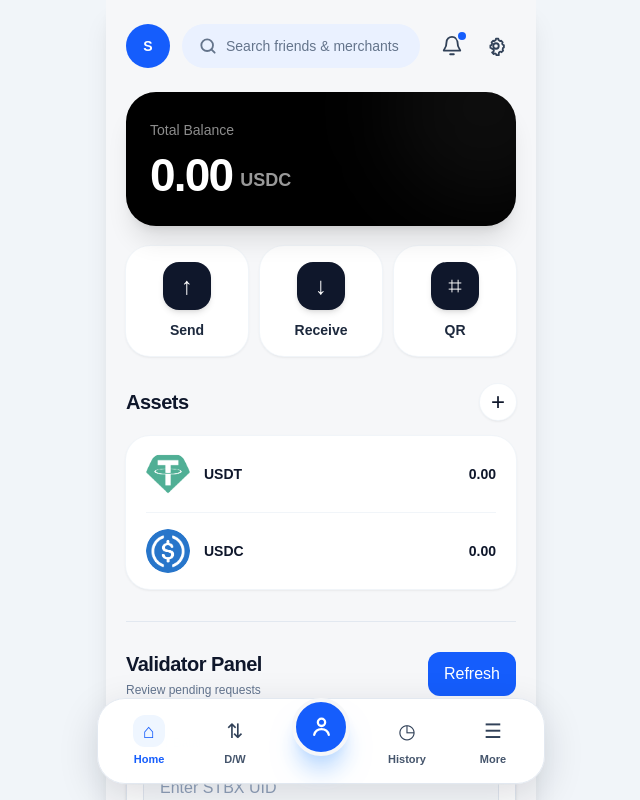
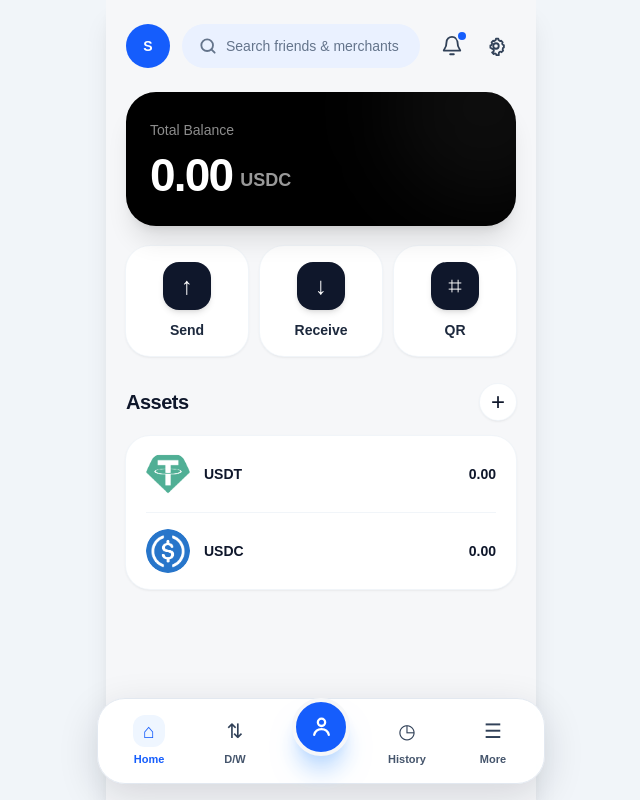
Before and after one commit to StabiX-Protocol/StabiX-Pay-, a Next.js app in the folder stabix-frontend/: page / in a window 1280 px wide. Shown: the top 800 px of the page, without its empty margins (319-959 px from the left). Built offline with nearby package versions, Linux system fonts and the light colour scheme; no server answers; sample sign-in values are in the browser's storage.

Commit message:
Validator Feature Updated

```diff
--- a/stabix-frontend/app/page.tsx
+++ b/stabix-frontend/app/page.tsx
@@ -1,3 +1,7 @@
+"use client";
+
+import { useEffect, useState } from "react";
+
 import AppHeader from "@/components/AppHeader";
 import BalanceCard from "@/components/BalanceCard";
 import QuickActions from "@/components/QuickActions";
@@ -7,6 +11,13 @@ import ValidatorPanel from "@/components/ValidatorPanel";
 
 
 export default function Home() {
+  const [isValidator, setIsValidator] = useState(false);
+
+useEffect(() => {
+  setIsValidator(
+    localStorage.getItem("stbx_uid") === "STBX-FOUNDER"
+  );
+}, []);
   return (
     <main className="min-h-screen bg-[#f6f7f9] text-slate-900 dark:bg-[#0b0b0d] dark:text-white">
       <div className="mx-auto min-h-screen w-full max-w-md pb-28">
@@ -17,7 +28,7 @@ export default function Home() {
         <QuickActions />
         <Assets />
         <People />
-        <ValidatorPanel />
+        {isValidator && <ValidatorPanel />}
       </div>
 
     </main>
```
